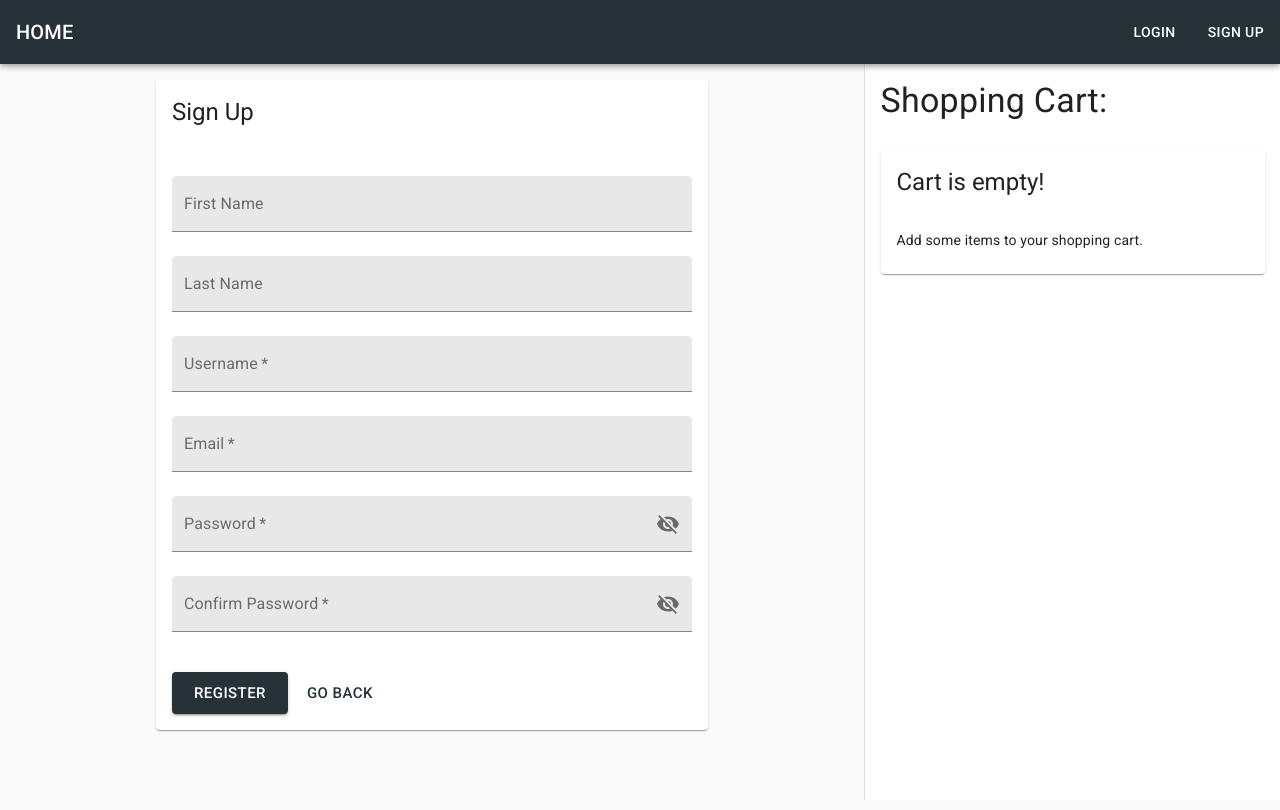
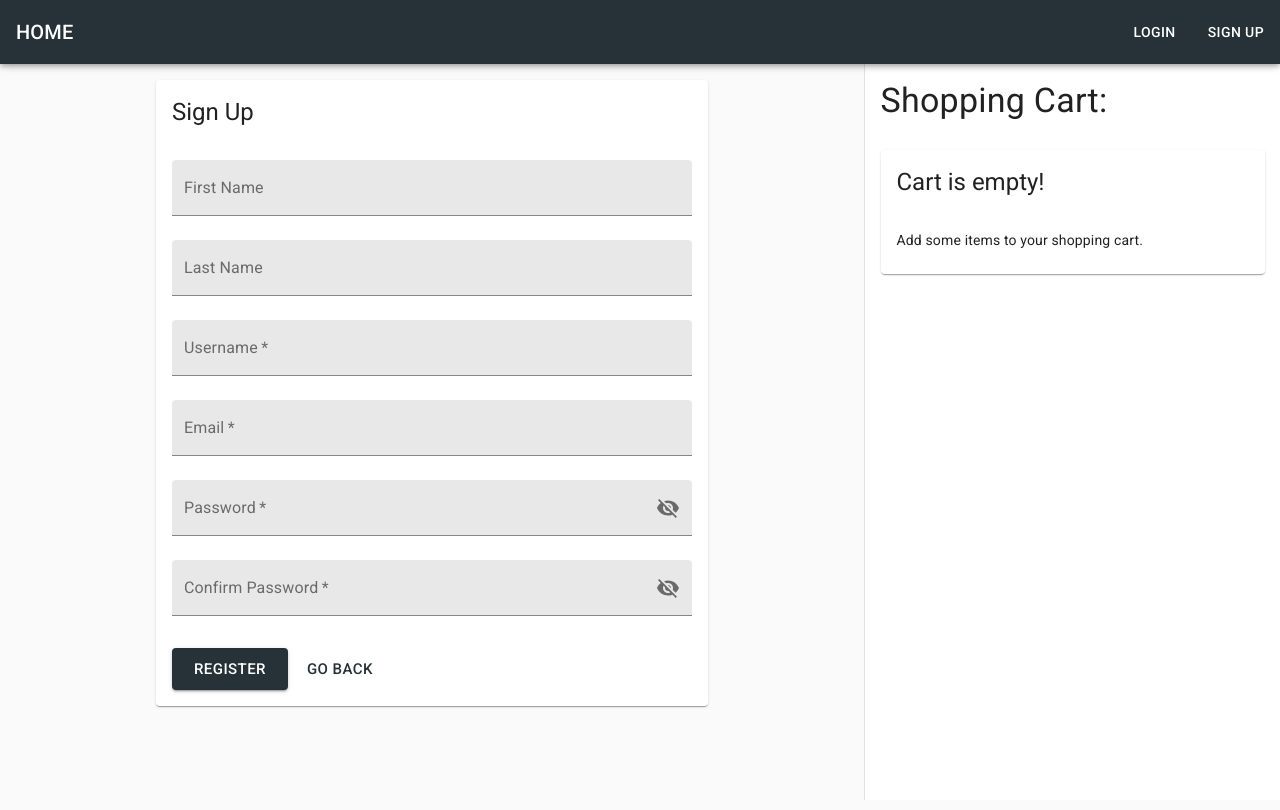
Before and after one commit to ZeeEssDoubleU/street-eats, a Next.js app in the folder client/: page /signup in a window 1280 px wide. Built offline with nearby package versions, Linux system fonts and the light colour scheme.

Commit message:
refactord login, register and checkout grids

```diff
--- a/client/components/CartCardItems.js
+++ b/client/components/CartCardItems.js
@@ -15,19 +15,19 @@ const CardCardItems = ({ restaurant }) => {
 	const { state, dispatch } = useStore();
 
 	return (
-		<>
+		<Grid>
 			<Typography variant="h6" gutterBottom>
 				Items:
 			</Typography>
 			{restaurant.items.map((item) => (
-				<ItemGroup key={item.id}>
+				<div key={item.id}>
 					<GridBetween>
 						<Typography>{item.name}</Typography>
 						<Typography>
 							{item.quantity} x ${item.price}
 						</Typography>
 					</GridBetween>
-					<GridRight>
+					<GridLeft>
 						<ButtonGroup>
 							<ItemCountButton
 								onClick={() => {
@@ -49,14 +49,14 @@ const CardCardItems = ({ restaurant }) => {
 								+
 							</ItemCountButton>
 						</ButtonGroup>
-					</GridRight>
-				</ItemGroup>
+					</GridLeft>
+				</div>
 			))}
 			<GridBetween>
 				<Typography variant="h6">Total:</Typography>
 				<Typography variant="h6">${restaurant.items_total}</Typography>
 			</GridBetween>
-		</>
+		</Grid>
 	);
 };
 
@@ -67,16 +67,17 @@ export default CardCardItems;
 // styles
 // ******************
 
-const ItemGroup = styled.div`
-	margin-bottom: 1rem;
+const Grid = styled.div`
+	display: grid;
+	grid-gap: ${(props) => props.theme.spacing(2) + "px"};
 `;
 const GridBetween = styled.div`
 	display: grid;
 	grid-template-columns: auto auto;
-	grid-gap: 1rem;
+	grid-gap: ${(props) => props.theme.spacing(2) + "px"};
 	justify-content: space-between;
 `;
-const GridRight = styled.div`
+const GridLeft = styled.div`
 	display: grid;
 	justify-content: left;
 `;
--- a/client/pages/signup.js
+++ b/client/pages/signup.js
@@ -79,19 +79,16 @@ const signup = (props) => {
 						id="form-signup"
 						onSubmit={handleSubmit}
 					>
+						<Grid>
 							<TextField
 								label="First Name"
 								variant="filled"
-							fullWidth
-							margin="normal"
 								value={formData.first_name}
 								onChange={handleChange("first_name")}
 							/>
 							<TextField
 								label="Last Name"
 								variant="filled"
-							fullWidth
-							margin="normal"
 								value={formData.last_name}
 								onChange={handleChange("last_name")}
 							/>
@@ -99,8 +96,6 @@ const signup = (props) => {
 								required
 								label="Username"
 								variant="filled"
-							fullWidth
-							margin="normal"
 								value={formData.username}
 								onChange={handleChange("username")}
 							/>
@@ -109,18 +104,11 @@ const signup = (props) => {
 								label="Email"
 								variant="filled"
 								type="email"
-							fullWidth
-							margin="normal"
 								value={formData.email}
 								onChange={handleChange("email")}
 							/>
 							{/* custom password input */}
-						<FormControl
-							required
-							fullWidth
-							margin="normal"
-							variant="filled"
-						>
+							<FormControl required variant="filled">
 								<InputLabel htmlFor="password">Password</InputLabel>
 								<FilledInput
 									id="password"
@@ -132,12 +120,7 @@ const signup = (props) => {
 							</FormControl>
 							{/* custom confirm password input */}
 							{/* // TODO: set up validation for confirm password */}
-						<FormControl
-							required
-							fullWidth
-							margin="normal"
-							variant="filled"
-						>
+							<FormControl required variant="filled">
 								<InputLabel htmlFor="password_confirm">
 									Confirm Password
 								</InputLabel>
@@ -149,6 +132,7 @@ const signup = (props) => {
 									onChange={handleChange("password_confirm")}
 								/>
 							</FormControl>
+						</Grid>
 					</form>
 				</CardContent>
 				<StyledCardActions>
@@ -176,3 +160,8 @@ export default signup;
 // ******************
 
 import { StyledCardActions } from "../styles/elements";
+
+const Grid = styled.div`
+	display: grid;
+	grid-gap: ${(props) => props.theme.spacing(3) + "px"};
+`;
--- a/client/styles/elements.js
+++ b/client/styles/elements.js
@@ -18,7 +18,7 @@ export const StyledGrid = styled.div`
 		${(props) => props.theme.card.width}
 	);
 	justify-content: center;
-	grid-gap: 1rem;
+	grid-gap: ${(props) => props.theme.spacing(2) + "px"};
 `;
 export const StyledCard = styled(Card)`
 	margin: 1rem 0;
--- a/client/styles/theme.js
+++ b/client/styles/theme.js
@@ -7,6 +7,15 @@ export const theme = createMuiTheme({
 			main: blueGrey[900],
 		},
 		secondary: deepOrange,
+	},
+	breakpoints: {
+		values: {
+			xs: 0,
+			sm: 600,
+			md: 960,
+			lg: 1280,
+			xl: 1920,
+		},
 	},
 	drawer: {
 		zIndex: 10,
```
Also changed, not shown: client/components/CheckoutForm.js (+13 -12 lines), client/pages/login.js (+8 -8 lines). Lines whose indentation alone changed are shown as unchanged.
